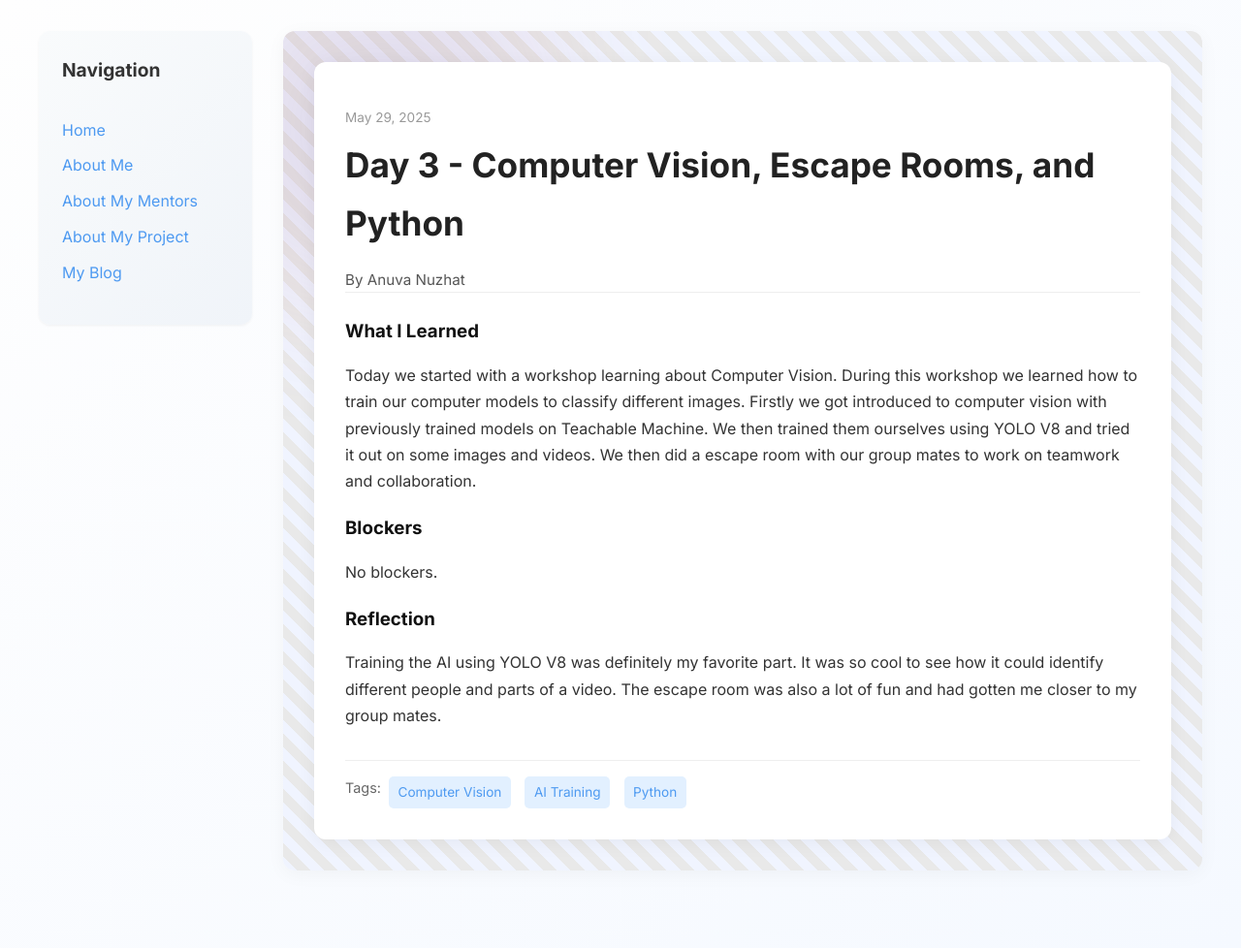
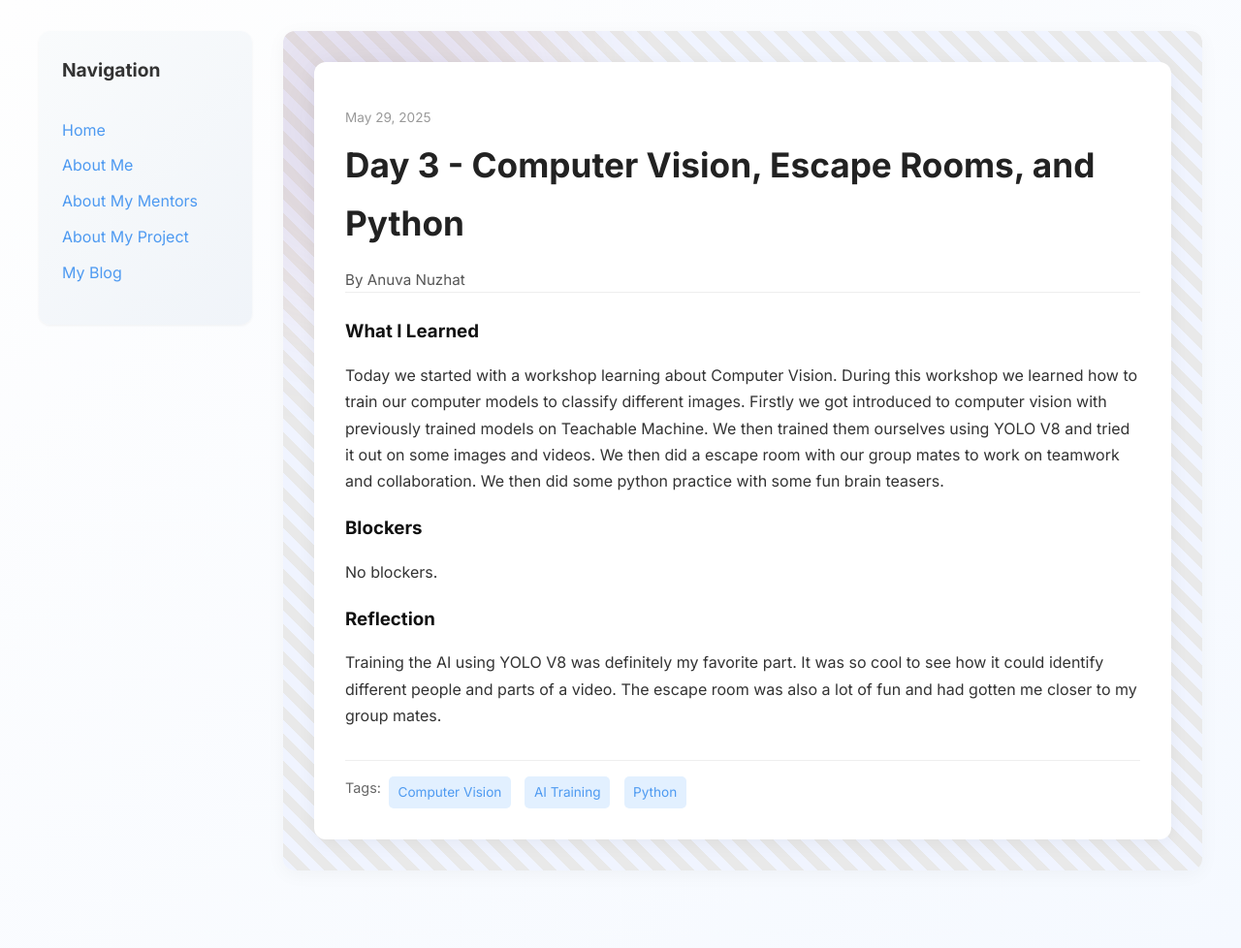
Before and after one commit to anuvanuzhat/anuvanuzhat.github.io, a Jekyll site: the page built from _posts/2025-05-29-day-3.md, in a window 1280 px wide. Shown: the whole page at 97% size. Built offline with Jekyll 4.4.1, drawn with Linux system fonts in a browser that asks for light colours.

Commit message:
Update 2025-05-29-day-3.md

```diff
--- a/_posts/2025-05-29-day-3.md
+++ b/_posts/2025-05-29-day-3.md
@@ -7,7 +7,7 @@ permalink: /day3.html
 tags: ["Computer Vision", "AI Training", "Python"]
 
 what_i_learned: |
-  Today we started with a workshop learning about Computer Vision. During this workshop we learned how to train our computer models to classify different images. Firstly we got introduced to computer vision with previously trained models on Teachable Machine. We then trained them ourselves using YOLO V8 and tried it out on some images and videos. We then did a escape room with our group mates to work on teamwork and collaboration.
+  Today we started with a workshop learning about Computer Vision. During this workshop we learned how to train our computer models to classify different images. Firstly we got introduced to computer vision with previously trained models on Teachable Machine. We then trained them ourselves using YOLO V8 and tried it out on some images and videos. We then did a escape room with our group mates to work on teamwork and collaboration. We then did some python practice with some fun brain teasers.
 
 blockers: |
   No blockers.
```
